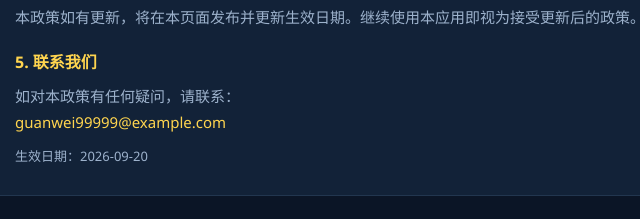
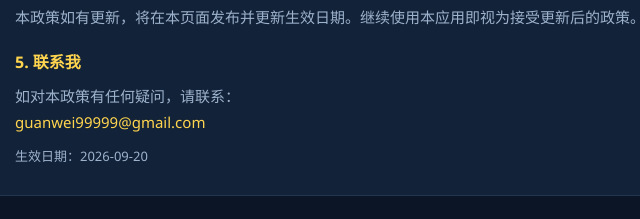
Before and after one commit to guanwei99999/guanwei99999.github.io, a plain HTML site: page index.html in a window 1280 px wide. Shown: the part 1421-1640 px from the top of the page, 246-886 px from the left. Drawn offline with Linux system fonts and the light colour scheme.

Commit message:
Update index.html

```diff
--- a/index.html
+++ b/index.html
@@ -3,7 +3,7 @@
 <head>
 <meta charset="UTF-8">
 <meta name="viewport" content="width=device-width, initial-scale=1.0">
-<title>Air Battle · 飞机大战</title>
+<title>Airplane Combat · 飞机大战</title>
 <style>
   :root {
     --bg: #0b1526;
@@ -85,7 +85,7 @@
 
   <section id="privacy">
     <h2 data-zh="隐私政策" data-en="Privacy Policy">隐私政策</h2>
-    <p data-zh="我们非常重视你的隐私。本政策说明 Air Battle 如何处理你的数据。"
+    <p data-zh="我非常重视你的隐私。本政策说明 Air Battle 如何处理你的数据。"
        data-en="Your privacy matters to us. This policy explains how Air Battle handles your data.">
       我们非常重视你的隐私。本政策说明 Air Battle 如何处理你的数据。</p>
 
@@ -115,9 +115,9 @@
     <p data-zh="本政策如有更新，将在本页面发布并更新生效日期。继续使用本应用即视为接受更新后的政策。"
        data-en="Updates to this policy will be posted on this page. Continued use of the app constitutes acceptance of the updated policy.">本政策如有更新，将在本页面发布并更新生效日期。继续使用本应用即视为接受更新后的政策。</p>
 
-    <h3 data-zh="5. 联系我们" data-en="5. Contact Us">5. 联系我们</h3>
+    <h3 data-zh="5. 联系我" data-en="5. Contact Us">5. 联系我</h3>
     <p data-zh="如对本政策有任何疑问，请联系：" data-en="If you have any questions about this policy, contact us at:">如对本政策有任何疑问，请联系：</p>
-    <p class="contact">guanwei99999@example.com</p>
+    <p class="contact">guanwei99999@gmail.com</p>
     <p style="font-size:13px; margin-top:10px;" data-zh="生效日期：2026-09-20" data-en="Effective date: 2026-09-20">生效日期：2026-09-20</p>
   </section>
 
```
